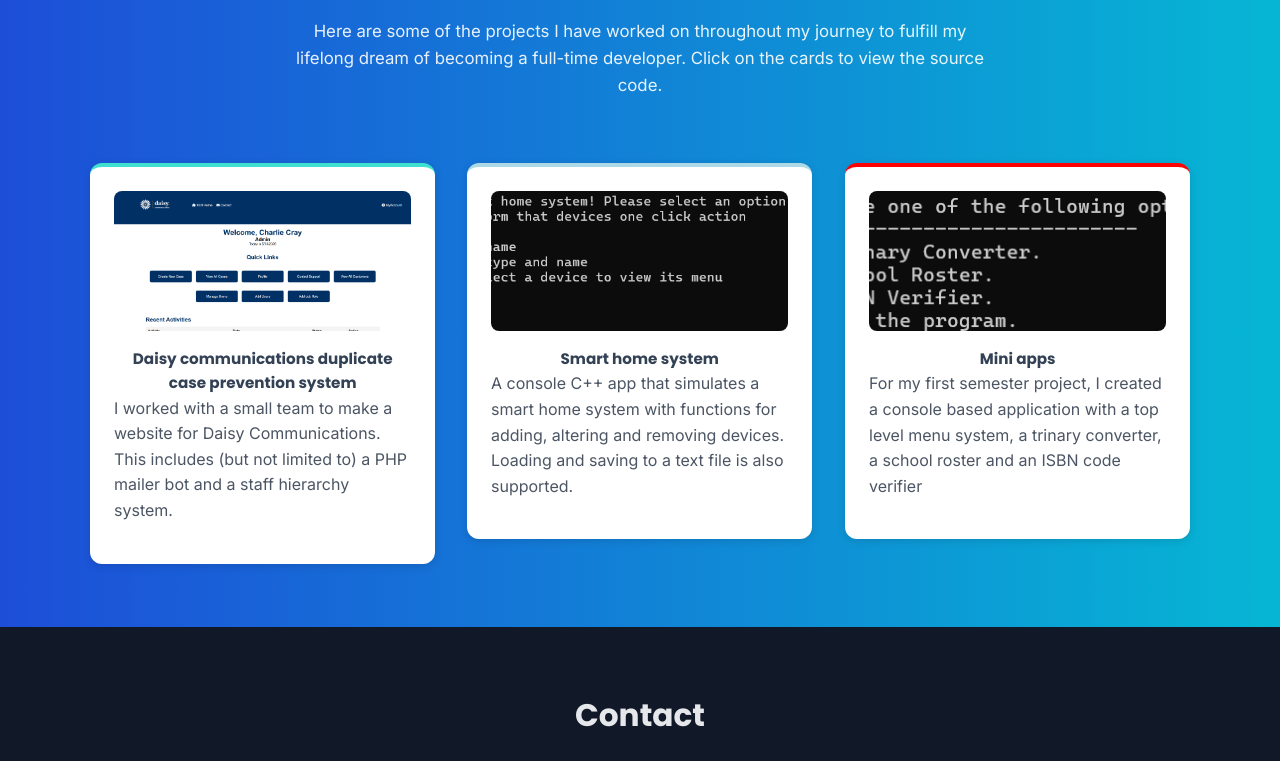
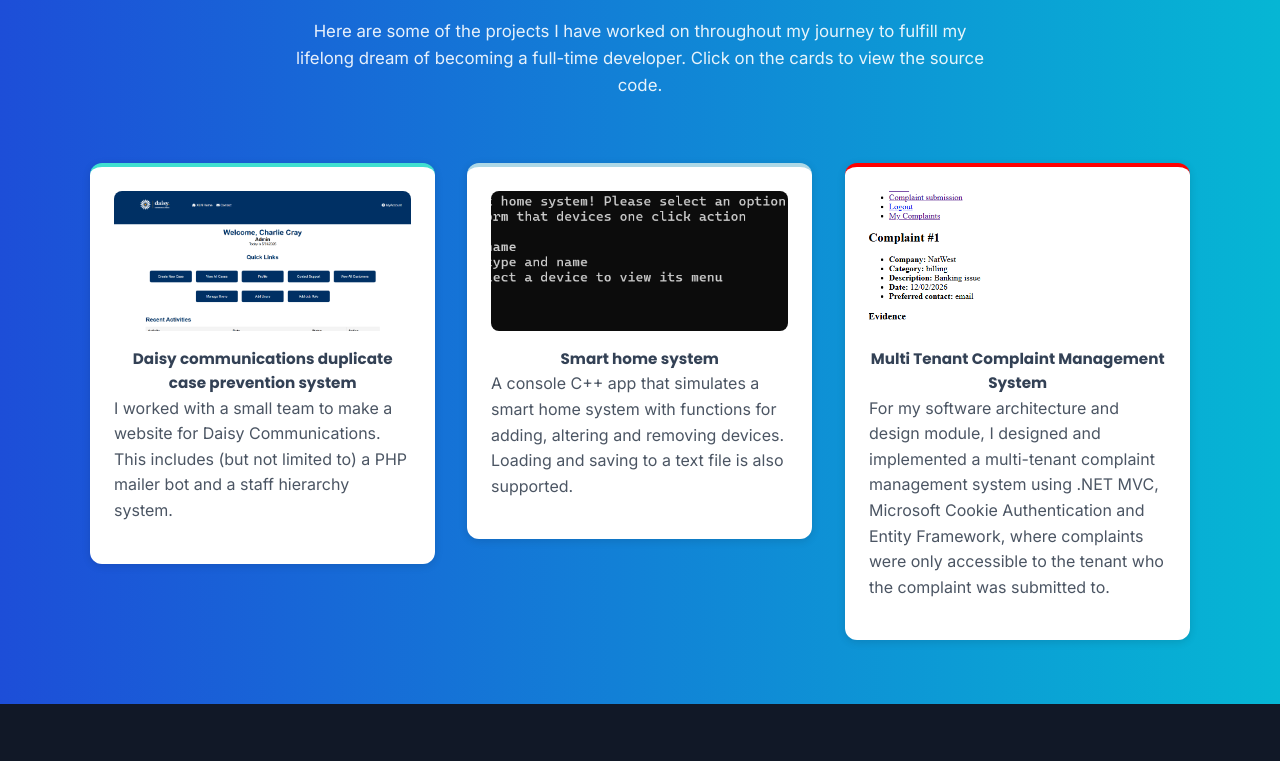
Before and after one commit to CCray21/Portfolio-website, a React (Vite) app: page / in a window 1280 px wide. Shown: the part 683-1444 px from the top of the page. Built offline with nearby package versions, Linux system fonts and the light colour scheme.

Commit message:
Changed mini apps to multi tenant complaint system

```diff
--- a/src/ProjectsSection/ProjectsSection.jsx
+++ b/src/ProjectsSection/ProjectsSection.jsx
@@ -2,7 +2,7 @@ import styles from './ProjectsSection.module.css';
 import ProjectCard from '../ProjectCard/ProjectCard.jsx';
 import XLN from '../assets/XLN.png';
 import SmartHome from '../assets/smarthome.png';
-import MiniApps from '../assets/miniApps.png';
+import MTCS from '../assets/MTCS.png';
 
 function ProjectsSection() {
     return (
@@ -30,11 +30,11 @@ function ProjectsSection() {
                 />
                 <ProjectCard
                     index={3}
-                    link="https://github.com/CCray21/Mini-apps"
-                    img={MiniApps}
+                    link="https://github.com/CCray21/Multi-tenant-complaint-management-system"
+                    img={MTCS}
                     color="red"
-                    title="Mini apps"
-                    description="For my first semester project, I created a console based application with a top level menu system, a trinary converter, a school roster and an ISBN code verifier"
+                    title="Multi Tenant Complaint Management System"
+                    description="For my software architecture and design module, I designed and implemented a multi-tenant complaint management system using .NET MVC, Microsoft Cookie Authentication and Entity Framework, where complaints were only accessible to the tenant who the complaint was submitted to."
                 />
             </div>
         </div>
```
Also changed, not shown: src/assets/MTCS.png (added), 1 other file (tests, documents, lock files or other folders).
